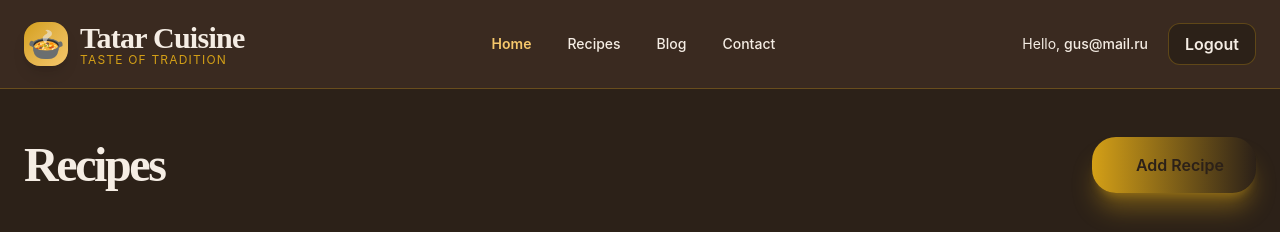
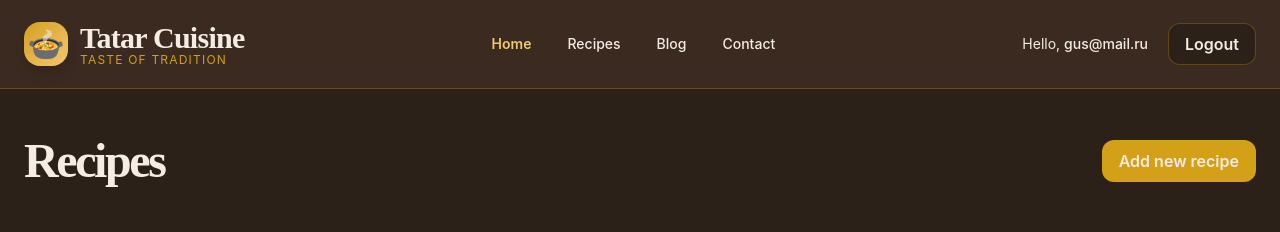
Before and after one commit to seriiserii825/next-tatar-food, a Next.js app: page / in a window 1280 px wide. Shown: the top 232 px of the page. Built offline with nearby package versions, Linux system fonts and the light colour scheme.

Commit message:
feat: button colors

```diff
--- a/src/app/globals.css
+++ b/src/app/globals.css
@@ -16,6 +16,7 @@
   --color-warm-card: #3a2a20;
   --color-warm-accent: #d4a017;
   --color-warm-accent-light: #f5c76b;
+  --color-warm-accent-dark: #a67c00;
   --color-warm-text: #f5ede4;
   --color-warm-text-light: #ede0d0;
   --color-warm-muted: #d4a01780;
--- a/src/app/page.tsx
+++ b/src/app/page.tsx
@@ -1,3 +1,5 @@
+import Button from "@/components/UI/Button";
+
 export default function Home() {
   return (
     <>
@@ -5,10 +7,9 @@ export default function Home() {
         <h2 className="font-display text-5xl font-bold tracking-tighter text-warm-accentLight">
           Recipes
         </h2>
-        <button className="bg-gradient-to-r from-warm-accent to-warm-accentLight hover:from-warm-accentLight hover:to-warm-accent text-warm-bg px-8 py-4 rounded-3xl font-semibold flex items-center gap-3 transition-all active:scale-95 shadow-xl shadow-warm-accent/40">
-          <i className="fas fa-plus"></i>
-          <span>Add Recipe</span>
-        </button>
+        <Button variant="primary" size="md">
+          Add new recipe
+        </Button>
       </div>
 
       <div className="grid grid-cols-1 md:grid-cols-2 lg:grid-cols-3 gap-8">
--- a/src/components/UI/Button.tsx
+++ b/src/components/UI/Button.tsx
@@ -22,11 +22,11 @@ export default function Button({
     "font-semibold rounded-xl py-2 px-4 transition-all active:scale-95 flex items-center justify-center gap-2 cursor-pointer";
   const variantClasses = {
     primary:
-      "bg-gradient-to-r from-warm-accent to-warm-accentLight hover:from-warm-accentLight hover:to-warm-accent text-warm-bg shadow-xl shadow-warm-accent/40",
+      "bg-warm-accent hover:bg-warm-accent-dark text-warm-text border border-transparent hover:border-transparent hover:bg-warm-accent-dark",
     secondary:
-      "bg-[#2C2118] hover:bg-warm-card border border-warm-accent/30 hover:border-warm-accentLight text-warm-text",
+      "bg-[#2C2118] hover:bg-warm-card border border-warm-accent/30 hover:border-warm-accent-light text-warm-text",
     outline:
-      "border border-warm-accent hover:border-warm-accentLight text-warm-text bg-transparent",
+      "border border-warm-accent hover:border-warm-accent-light text-warm-text bg-transparent",
     ghost: "hover:bg-warm-card text-warm-text",
     danger: "bg-red-950/40 hover:bg-red-900/60 text-red-300",
   }[variant];
```
